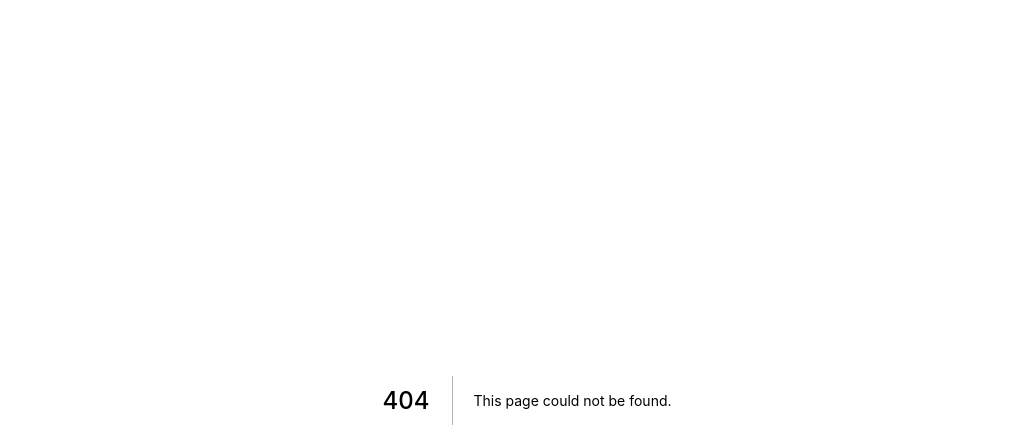
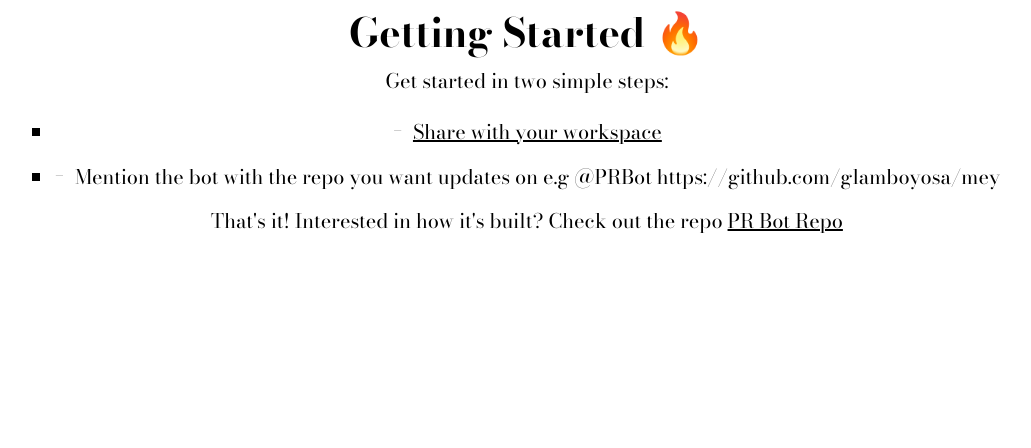
Before and after one commit to glamboyosa/PRBot-Landing-Docs, a Next.js app: page /docs in a window 1280 px wide. Before the commit this address had no page. Shown: the top 448 px of the page, without its empty margins (113-1144 px from the left). Built offline with nearby package versions, Linux system fonts and the light colour scheme.

Commit message:
feat: built out docs page

```diff
--- /dev/null
+++ b/pages/docs.jsx
@@ -0,0 +1,41 @@
+import Head from 'next/head';
+import styles from '../styles/Docs.module.css';
+const Docs = () => (
+  <div className={styles.container}>
+    <Head>
+      <title>Docs</title>
+    </Head>
+    <main className={styles.marginutility}>
+      <h1 className={styles.title}>Getting Started 🔥</h1>
+      <p className={[styles.description, styles.marginutility].join(' ')}>
+        Get started in two simple steps:
+      </p>
+      <ul className={styles.description}>
+        <li>
+          <a
+            style={{ color: 'black' }}
+            href='https://slack.com/oauth/v2/authorize?client_id=1249778687317.1677318801844&scope=app_mentions:read,chat:write,im:history&user_scope='
+            target='_blank'
+          >
+            Share with your workspace
+          </a>
+        </li>
+        <li>
+          Mention the bot with the repo you want updates on e.g @PRBot
+          https://github.com/glamboyosa/mey
+        </li>
+      </ul>
+      <p className={[styles.description, styles.marginutility].join(' ')}>
+        That's it! Interested in how it's built? Check out the repo{' '}
+        <a
+          href='https://github.com/glamboyosa/prbot'
+          target='_blank'
+          style={{ color: 'black' }}
+        >
+          PR Bot Repo
+        </a>
+      </p>
+    </main>
+  </div>
+);
+export default Docs;
--- a/pages/index.jsx
+++ b/pages/index.jsx
@@ -21,7 +21,7 @@ export default function Home() {
           Simply mention it with the repo and get daily alerts.
         </p>
         <div className={styles.grid}>
-          <button className={styles.button} onClick={() => push('/')}>
+          <button className={styles.button} onClick={() => push('/docs')}>
             Get Started
           </button>
           <a
--- /dev/null
+++ b/styles/Docs.module.css
@@ -0,0 +1,35 @@
+.container {
+  min-height: 100vh;
+  padding: 0 0.5rem;
+  display: flex;
+  flex-direction: column;
+  align-items: center;
+}
+.marginutility {
+  margin: 1rem 0;
+}
+.title {
+  margin: 0;
+  line-height: 1.15;
+  font-size: 4rem;
+  font-weight: bold;
+}
+
+.title,
+.description {
+  text-align: center;
+}
+
+.description {
+  line-height: 1.5;
+  font-size: 2rem;
+}
+.description li {
+  list-style: square;
+}
+.description li::before {
+  content: '-';
+  margin-right: 1rem;
+  font-size: 3rem;
+  font-weight: bold;
+}
```
Also changed, not shown: pages/redirect.jsx (added, +10 -0 lines).
